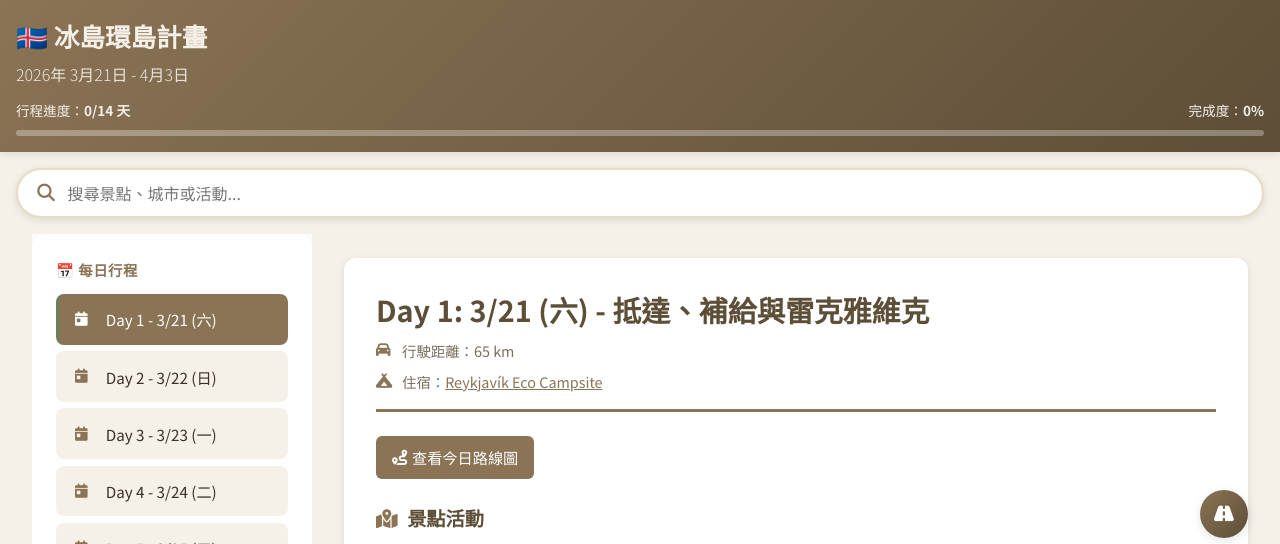
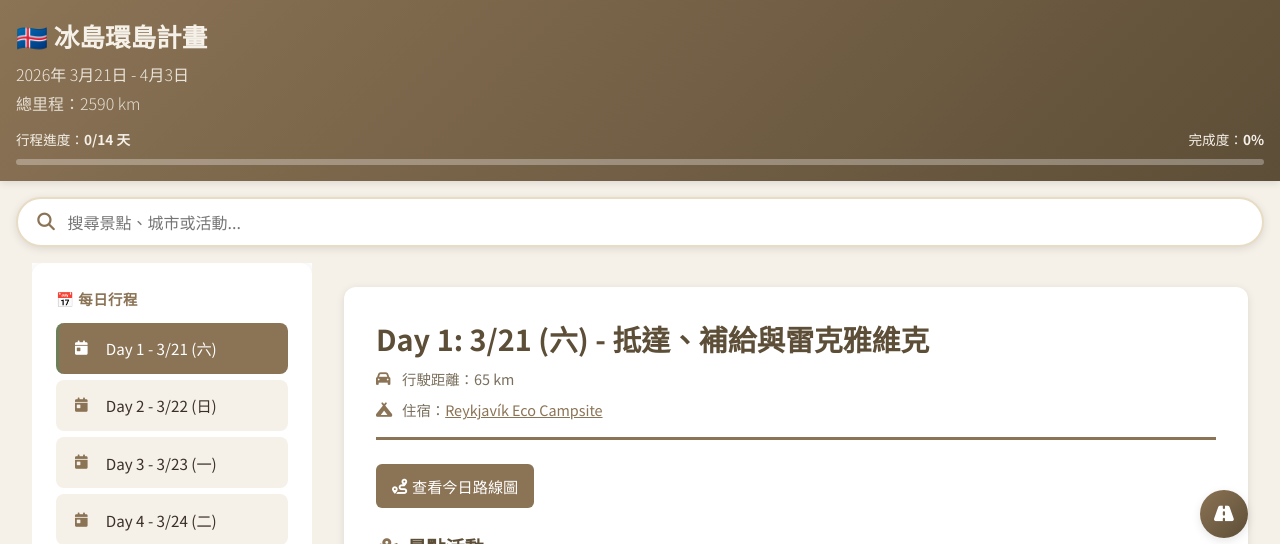
Before and after one commit to cecilchiu/iceland-trip, a plain HTML site: page index.html in a window 1280 px wide. Shown: the top 544 px of the page. Drawn offline with Linux system fonts and the light colour scheme.

Commit message:
Update index.html

```diff
--- a/index.html
+++ b/index.html
@@ -18,6 +18,7 @@
             <div>
                 <h1 class="header-title">🇮🇸 冰島環島計畫</h1>
                 <div class="header-dates">2026年 3月21日 - 4月3日</div>
+                <div class="header-dates" style="margin-top: 0.2rem; opacity: 0.85;">總里程：2590 km</div>
             </div>
         </div>
         <div class="progress-container">
```
